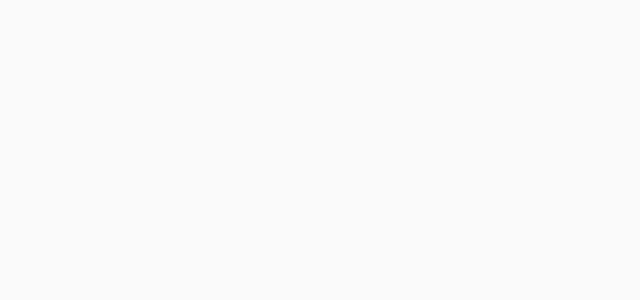
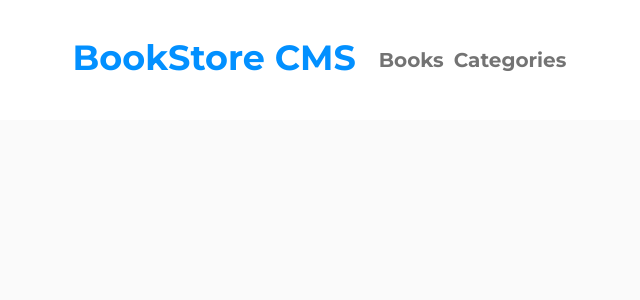
Before and after one commit to Bondok6/book-store, a React (Create React App) app: page /bookstore/books in a window 1280 px wide. Before the commit this address had no page. Shown: the top 300 px of the page, without its empty margins (5-645 px from the left). Built offline with nearby package versions, Linux system fonts and the light colour scheme.

Commit message:
Fix eslint error

```diff
--- a/src/App.js
+++ b/src/App.js
@@ -1,4 +1,4 @@
-import { BrowserRouter, Routes, Route } from 'react-router-dom';
+import { Routes, Route } from 'react-router-dom';
 import Books from './pages/Books';
 import Categories from './pages/Categories';
 import MainHeader from './components/MainHeader';
@@ -9,12 +9,10 @@ function App() {
       <MainHeader />
 
       <main className="container">
-        <BrowserRouter>
-          <Routes>
-            <Route path="/" element={<Books />} />
-            <Route path="/categories" element={<Categories />} />
-          </Routes>
-        </BrowserRouter>
+        <Routes>
+          <Route path="/books" element={<Books />} />
+          <Route path="/categories" element={<Categories />} />
+        </Routes>
       </main>
     </div>
   );
--- a/src/components/MainHeader.jsx
+++ b/src/components/MainHeader.jsx
@@ -10,7 +10,7 @@ const MainHeader = () => (
         <div className="navbar-collapse">
           <ul className="navbar-nav m-3">
             <li className="nav-item active">
-              <Link to="/" className="nav-link">
+              <Link to="/books" className="nav-link">
                 Books
               </Link>
             </li>
--- a/src/index.js
+++ b/src/index.js
@@ -1,14 +1,17 @@
 import React from 'react';
 import ReactDOM from 'react-dom';
+import { BrowserRouter } from 'react-router-dom';
+import { Provider } from 'react-redux';
+import store from './redux/configureStore';
 import 'bootstrap/dist/css/bootstrap.min.css';
 import './index.css';
-import { Provider } from 'react-redux';
-import store from './redux/configureStore';
 import App from './App';
 
 ReactDOM.render(
   <Provider store={store}>
-    <App />
+    <BrowserRouter>
+      <App />
+    </BrowserRouter>
   </Provider>,
   document.getElementById('root'),
 );
```
